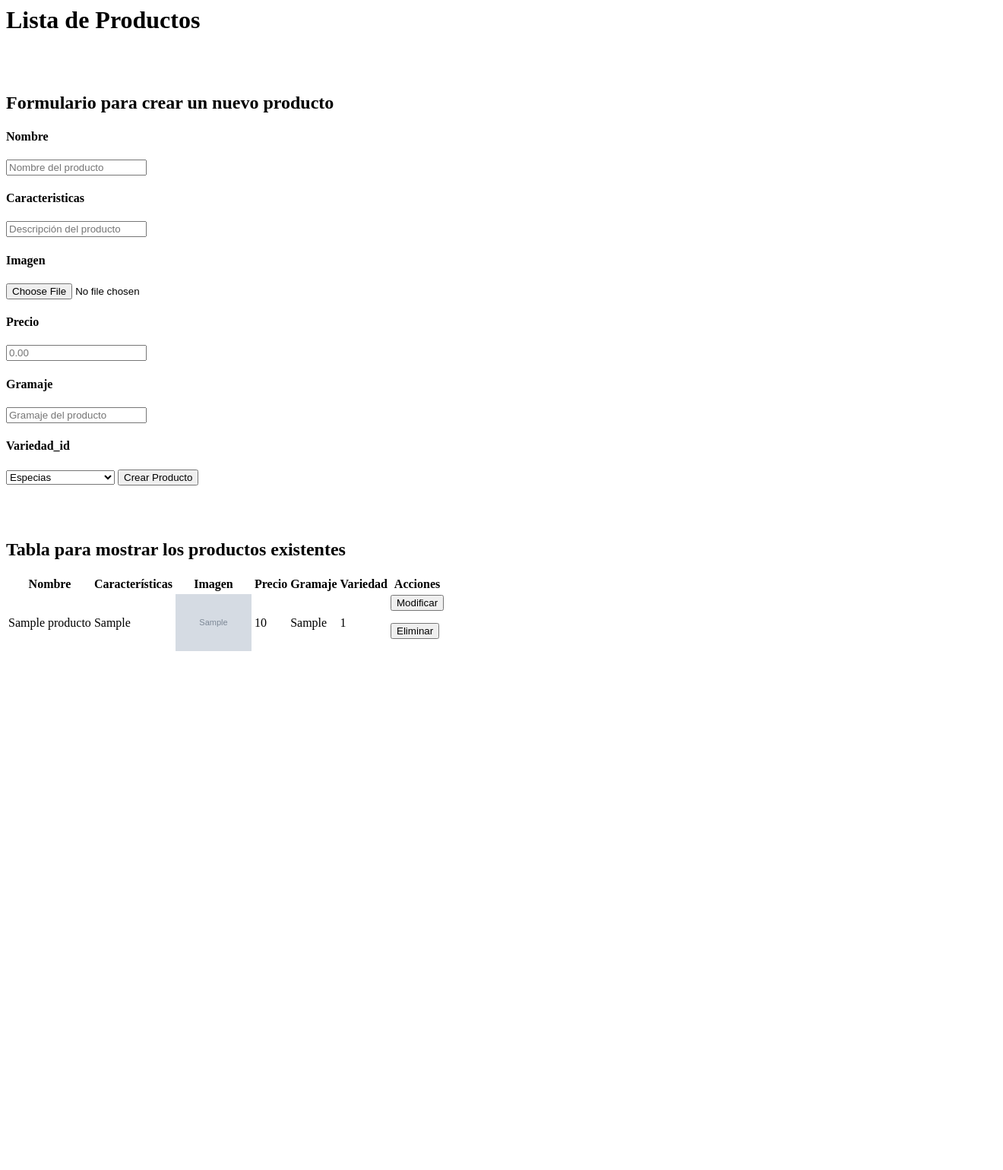
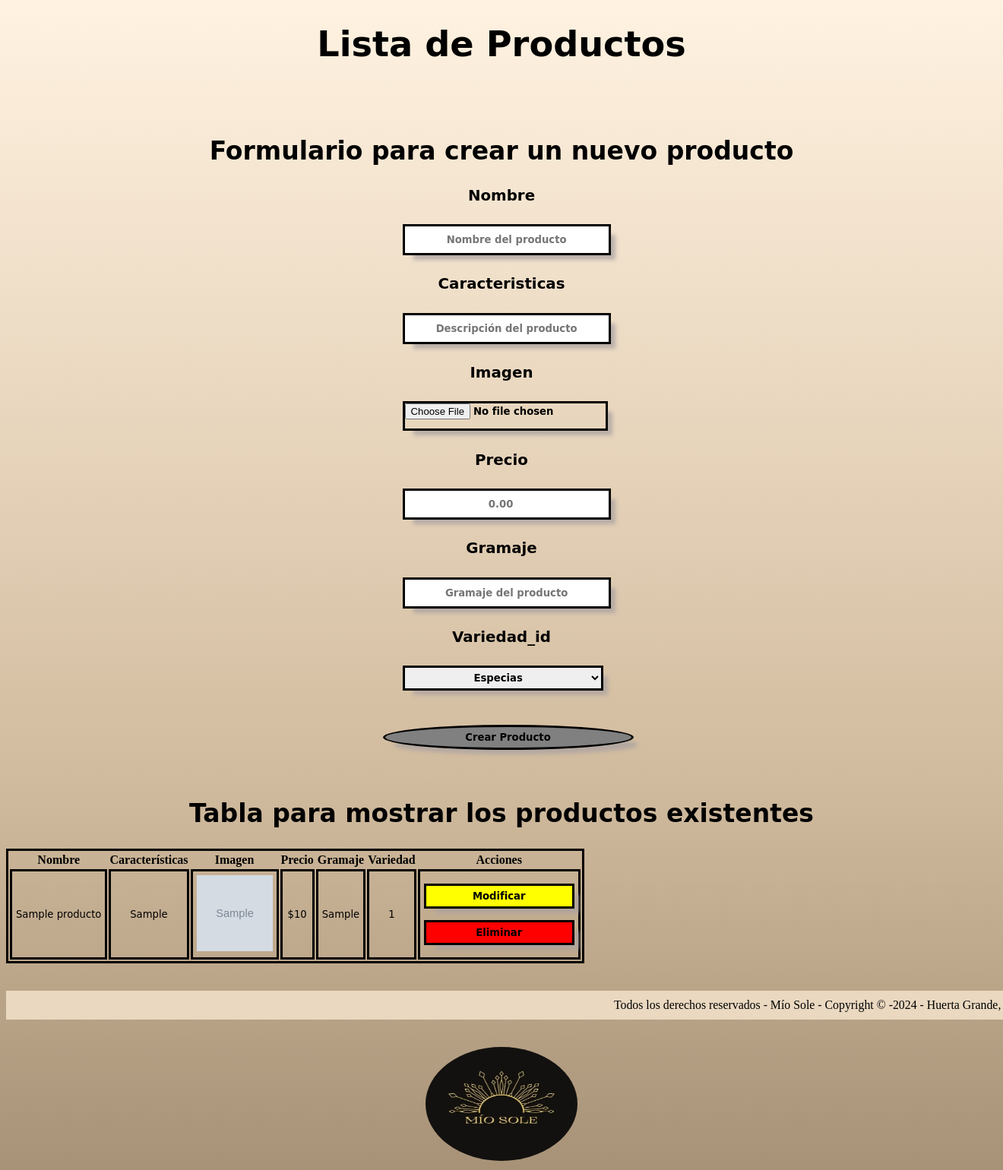
Before and after one commit to DanielCataldo673/grupo13, a Node server app: page /producto in a window 1320 px wide; the page is wider, and only the part inside the window is pictured. Shown: that part at 76% size. Before the commit the page ends 857 px from the top of that part, so only its background shows below. Run offline with Node 20, Linux system fonts and the light colour scheme; tables that the repository leaves empty or names only in its code hold one stand-in row (values such as "Sample post"); grey boxes marked "Sample" are stand-in pictures.

Commit message:
first commit

```diff
--- a/public/CSS/src.css
+++ b/public/CSS/src.css
@@ -0,0 +1,107 @@
+body {
+    background-image: linear-gradient(to bottom, #FFF2E1, #EAD8C0, #D1BB9E, #A79277);
+}
+
+h1 {
+    text-align: center;
+    font-family: cursive;
+    font-size: 3.5vw;
+}
+
+h2 {
+    text-align: center;
+    font-family: cursive;
+    font-size: 2.5vw;
+}
+
+h4 {
+    text-align: center;
+    font-family: cursive;
+    font-size: 1.5vw;
+}
+
+td {
+    text-align: center;
+    font-family: cursive;
+    font-size: 1vw;
+    border: solid;
+    padding: 5px;
+}
+
+table {
+    border: solid;
+}
+
+/* Marquee */
+.marquee {
+    width: 100%;
+    overflow: hidden;
+    white-space: nowrap;
+    background-color: #EAD8C0;
+    padding: 10px;
+}
+
+.marquee span {
+    display: inline-block;
+    padding-left: 100%;
+    animation: marquee 25s linear infinite;
+    font-size: 1.2vw;
+}
+
+@keyframes marquee {
+    0% {
+        transform: translateX(0);
+    }
+
+    100% {
+        transform: translateX(-100%);
+    }
+}
+
+.logo {
+    border-radius: 50%;
+    height: 150px;
+    width: 200px;
+}
+
+.logos {
+    display: flex;
+    justify-content: center;
+}
+
+input,
+select {
+    margin-left: 40%;
+    width: 20vw;
+    height: 2.5vw;
+    font-family: cursive;
+    font-size: 1vw;
+    font-weight: 800;
+    box-shadow: 10px 10px 5px -4px rgba(170, 161, 161, 0.75);
+    text-align: center;
+    border: solid;
+}
+
+.btn1 {
+    width: 15vw;
+    height: 2.5vw;
+    margin-left: 0%;
+    background-color: yellow;
+}
+
+.btn2 {
+    width: 15vw;
+    height: 2.5vw;
+    margin-left: 0%;
+    background-color: red;
+}
+
+.btn3 {
+    margin-top: 45px;
+    margin-left: 38%;
+    width: 25vw;
+    height: 2.5vw;
+    text-align: center;
+    background-color: grey;
+    border-radius: 50%;
+}
--- a/src/routes/mainRoutesProducto.js
+++ b/src/routes/mainRoutesProducto.js
@@ -1,12 +1,11 @@
 const express = require('express');
 const router = express.Router();
 const controladores = require('../controllers/mainControllerProducto');
-//const path = require('path');
 
 router.get('/producto', controladores.getProducto);
 router.post('/producto', controladores.crearRegistro);
 router.get('/modificar/:id', controladores.getModificar);
-router.put('/modificar', controladores.actualizar);
+router.put('/modificar/:id', controladores.actualizar); // Modifica la ruta y asóciala al método PUT
 router.delete('/producto', controladores.eliminar);
 
 module.exports = router;
--- a/src/views/partials/footer.ejs
+++ b/src/views/partials/footer.ejs
@@ -4,10 +4,11 @@
         <span>Todos los derechos reservados - Mío Sole - Copyright &copy; -2024 - Huerta Grande, Córdoba -
           Argentina</span>
       </div>
-
+<br>
+<br>
 	  <!-- Logo -->
-	  <div>
-		<a href="index.html"><img class="logo" src="/img/webp/Mío3.webp" alt="logo"></a>
+	  <div class="logos">
+		<a href="index.html"><img class="logo" src="/img/webp/Mío14.webp" alt="logo" style="width: 200px;" height="150px"></a>
 	  </div>
 
 
--- a/src/views/partials/head.ejs
+++ b/src/views/partials/head.ejs
@@ -7,7 +7,7 @@
   <title><%= tituloDePagina %></title>
 
   <!-- vincular estilos -->
-  <link rel="stylesheet" href="/public/CSS/estilos.css">
+  <link rel="stylesheet" href="/CSS/src.css">
 
 
   <!-- Animated -->
--- a/src/views/producto.ejs
+++ b/src/views/producto.ejs
@@ -1,3 +1,5 @@
+<%- include('partials/head', { tituloDePagina: tituloDePagina }) -%>
+<body>
 <h1>Lista de Productos</h1>
 
 <br>
@@ -29,7 +31,7 @@
         <option value="4">Hierbas Medicinales</option>
     </select>
 
-    <input type="submit" value="Crear Producto">
+    <input class="btn3" type="submit" value="Crear Producto">
 </form>
 <br>
 <br>
@@ -54,24 +56,28 @@
         <tr>
             <td><%= producto.nombre %></td>
             <td><%= producto.caracteristicas %></td>
-            <td><img src="/img/webp/<%= producto.imagen %>" alt="<%= producto.nombre %>" style="max-width: 100px;"></td>
-            <td><%= producto.precio %></td>
+            <td><img src="/img/webp/<%= producto.imagen %>" alt="<%= producto.nombre %>" style="width: 100px;" height="100px"></td>
+            <td>$<%= producto.precio %></td>
             <td><%= producto.gramaje %></td>
             <td><%= producto.variedad_id %></td>
             <td>
                 <!-- Formulario Modificar -->
                 <form action="/actualizar" method="POST">
                     <input type="hidden" name="idMod" value="<%= producto.id %>">
-                    <input type="submit" value="Modificar">
+                    <input class="btn1" type="submit" value="Modificar">
                 </form>
-
+<br>
                 <!-- Formulario Eliminar -->
                 <form action="/eliminar" method="POST">
                     <input type="hidden" name="idEliminar" value="<%= producto.id %>">
-                    <input type="submit" value="Eliminar">
+                    <input class="btn2" type="submit" value="Eliminar">
                 </form>
             </td>
         </tr>
         <% }); %>
     </tbody>
 </table>
+<br>
+<br>
+    <%- include('partials/footer') -%>
+    </body>
```
